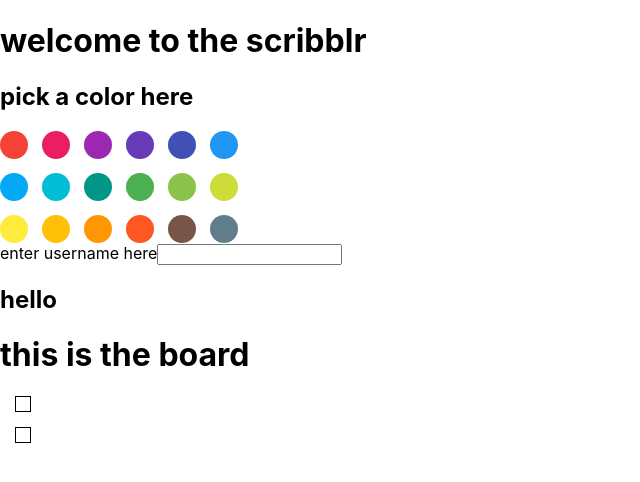
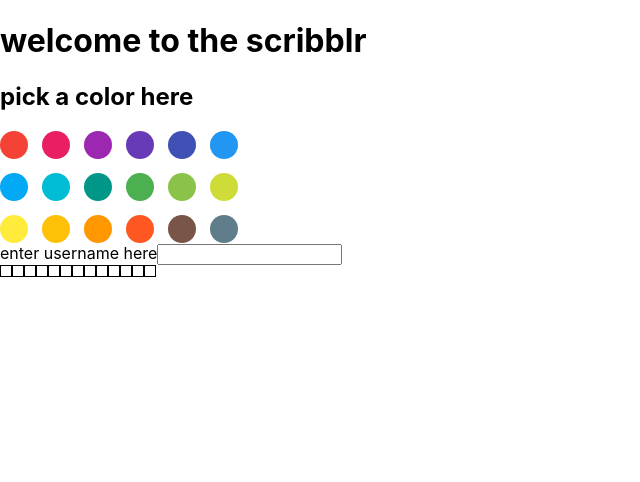
Before and after one commit to snacksident/react-coloring, a React (Create React App) app: page / in a window 1280 px wide. Shown: the top 482 px of the page, without its empty margins (0-640 px from the left). Built offline with nearby package versions, Linux system fonts and the light colour scheme.

Commit message:
html cleanup, add more spaces for testing

```diff
--- a/public/index.html
+++ b/public/index.html
@@ -6,8 +6,8 @@
     <meta name="viewport" content="width=device-width, initial-scale=1" />
     <meta name="theme-color" content="#000000" />
     <meta
-      name="description"
-      content="Web site created using create-react-app"
+      name="litebrite"
+      content="react litebrite app"
     />
     <link rel="apple-touch-icon" href="%PUBLIC_URL%/logo192.png" />
     <!--
@@ -24,7 +24,7 @@
       work correctly both with client-side routing and a non-root public URL.
       Learn how to configure a non-root public URL by running `npm run build`.
     -->
-    <title>React App</title>
+    <title>litebrite</title>
   </head>
   <body>
     <noscript>You need to enable JavaScript to run this app.</noscript>
--- a/src/App.css
+++ b/src/App.css
@@ -37,10 +37,13 @@
   }
 }
 
+.board-div{
+  display: flex;
+  flex-wrap: wrap;
+}
+
 .space-div{
   width: 10px;
   height: 10px;
-  margin: 15px;
   border: 1px solid black;
-  padding: 2px
 }
--- a/src/App.js
+++ b/src/App.js
@@ -7,11 +7,6 @@ function App() {
   //state vars
   const [userName, setUserName] = useState('')
   const [chosenColor,setChosenColor] = useState('#aaa')
-
-  const clickHandler = (e) => {
-    //set background style to chosenColor on click
-    // setBgColor(chosenColor)
-  }
 
   return (
     <>
@@ -30,7 +25,6 @@ function App() {
       <Board
         chosenColor={chosenColor}
         userName={userName}
-        clickHandler={clickHandler}
       />
     </>
   )
--- a/src/components/Board.js
+++ b/src/components/Board.js
@@ -1,19 +1,22 @@
 import Space from "./Space"
 
-export default function Board({ userName, chosenColor, clickHandler }) {
+export default function Board({ userName, chosenColor }) {
 
     return(
-        <>
-            <h2>hello {userName}</h2>
-            <h1>this is the board</h1>
-            <Space
-                chosenColor={chosenColor}
-                clickHandler={clickHandler}
-            />
-            <Space
-                chosenColor={chosenColor}
-                clickHandler={clickHandler}
-            />
-        </>
+        <div className="board-div">
+            <Space chosenColor={chosenColor}/>
+            <Space chosenColor={chosenColor}/>
+            <Space chosenColor={chosenColor}/>
+            <Space chosenColor={chosenColor}/>
+            <Space chosenColor={chosenColor}/>
+            <Space chosenColor={chosenColor}/>
+            <Space chosenColor={chosenColor}/>
+            <Space chosenColor={chosenColor}/>
+            <Space chosenColor={chosenColor}/>
+            <Space chosenColor={chosenColor}/>
+            <Space chosenColor={chosenColor}/>
+            <Space chosenColor={chosenColor}/>
+            <Space chosenColor={chosenColor}/>
+        </div>
     )
 }
```
